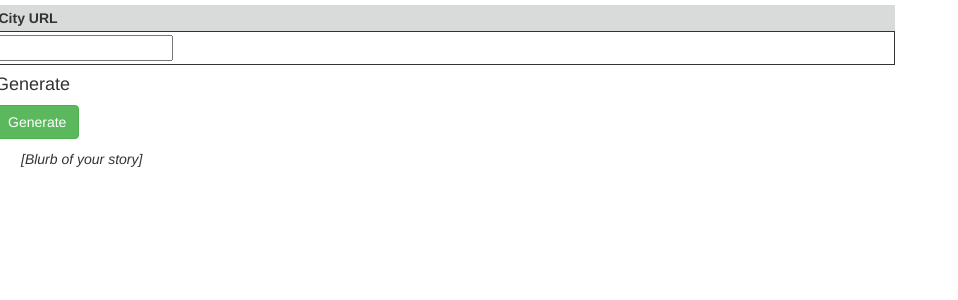
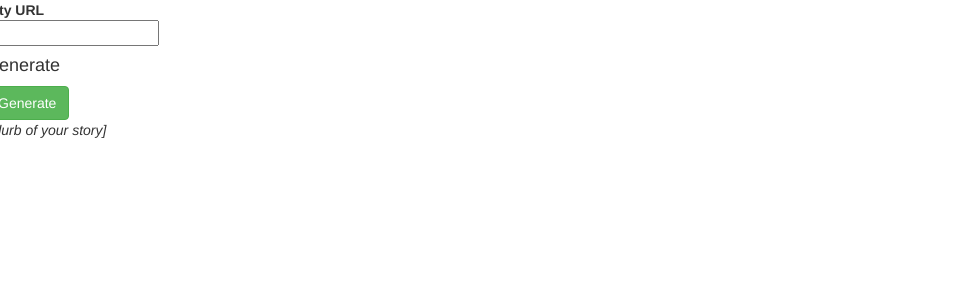
Before and after one commit to skaidan/city_lore_generator, a Django app: page /city_url in a window 1280 px wide. Shown: the top 300 px of the page, without its empty margins (0-958 px from the left). Run offline with Django 3.2, Linux system fonts and the light colour scheme; some libraries are stand-ins or nearby versions.

Commit message:
remove head

```diff
--- a/templates/city_url.html
+++ b/templates/city_url.html
@@ -7,85 +7,6 @@
 
   <title>Epic Fantasy City Lore definition</title>
 
-  <style>
-
-	@media print {
-	}
-
-
-	section {
-		margin: 5px;
-	}
-
-	.hidden {
-		display: none;
-	}
-
-	.stat-table {
-		border: 2px solid;
-		margin: 5px;
-		border-collapse: collapse;
-		border: none;
-		width: 900px;
-	}
-
-	.stat-table caption {
-		border: none;
-		padding: 4px;
-    background-color: #D9DBDB;
-		font-size: 120%;
-		font-style: oblique;
-	}
-
-	.stat-table thead {
-		background-color: #D9DBDB;
-		border-top: none;
-	}
-
-	.stat-table thead th {
-		padding: 3px;
-	}
-
-	.stat-table tbody tr:nth-child(even) {
-    background-color: #D9DBDB;
-	}
-
-	.stat-table tbody th {
-		border: 1px solid;
-		padding: 3px;
-	}
-
-	.stat-table td {
-		border: 1px solid;
-		padding: 3px;
-	}
-
-	.stat-table.left tr {
-		text-align: left
-	}
-
-
-	#basicinfo {
-	}
-
-	#basicinfo .stat-table {
-		font-size: 120%;
-		width: 50%;
-		float: left;
-	}
-
-	#story {
-		padding-left: 2%;
-		width: 20%;
-		float: left;
-	}
-
-
-	#history {
-		clear: both;
-	}
-
-  </style>
 
 </head>
 <body>
```
